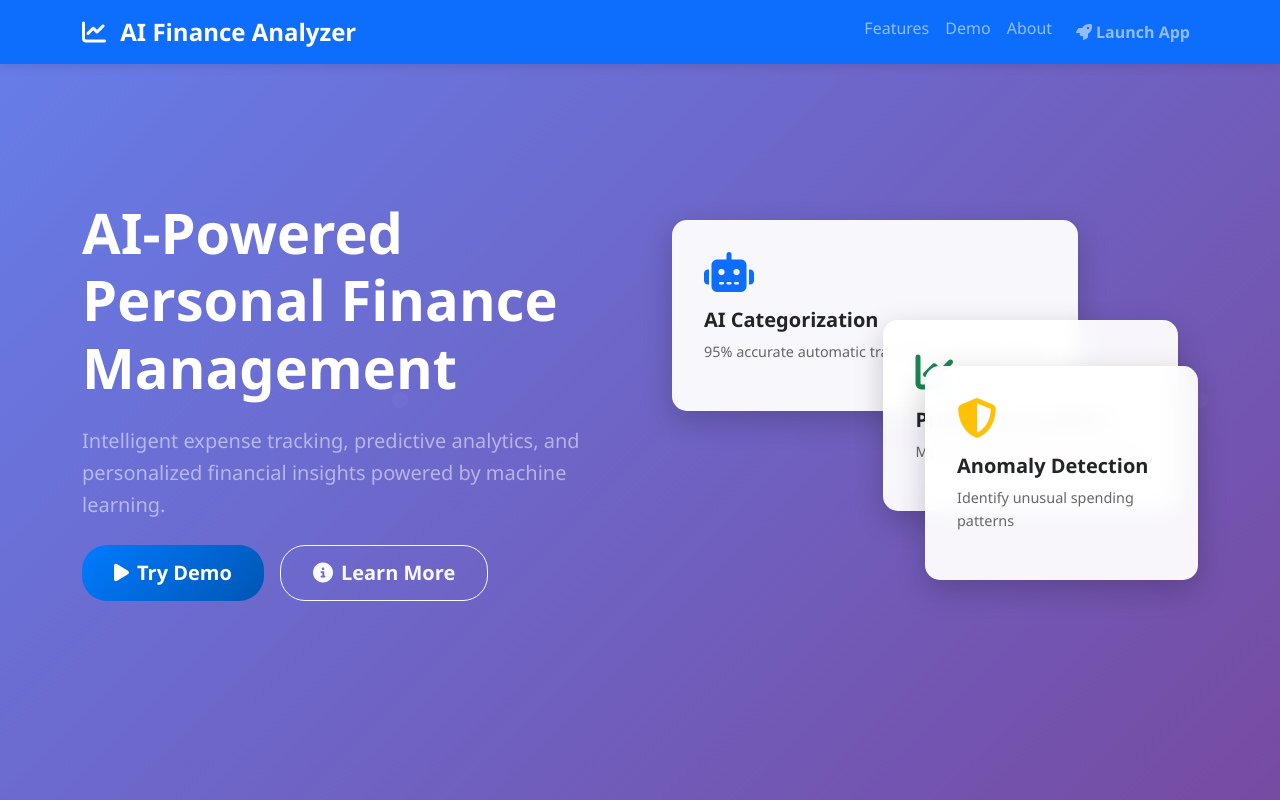
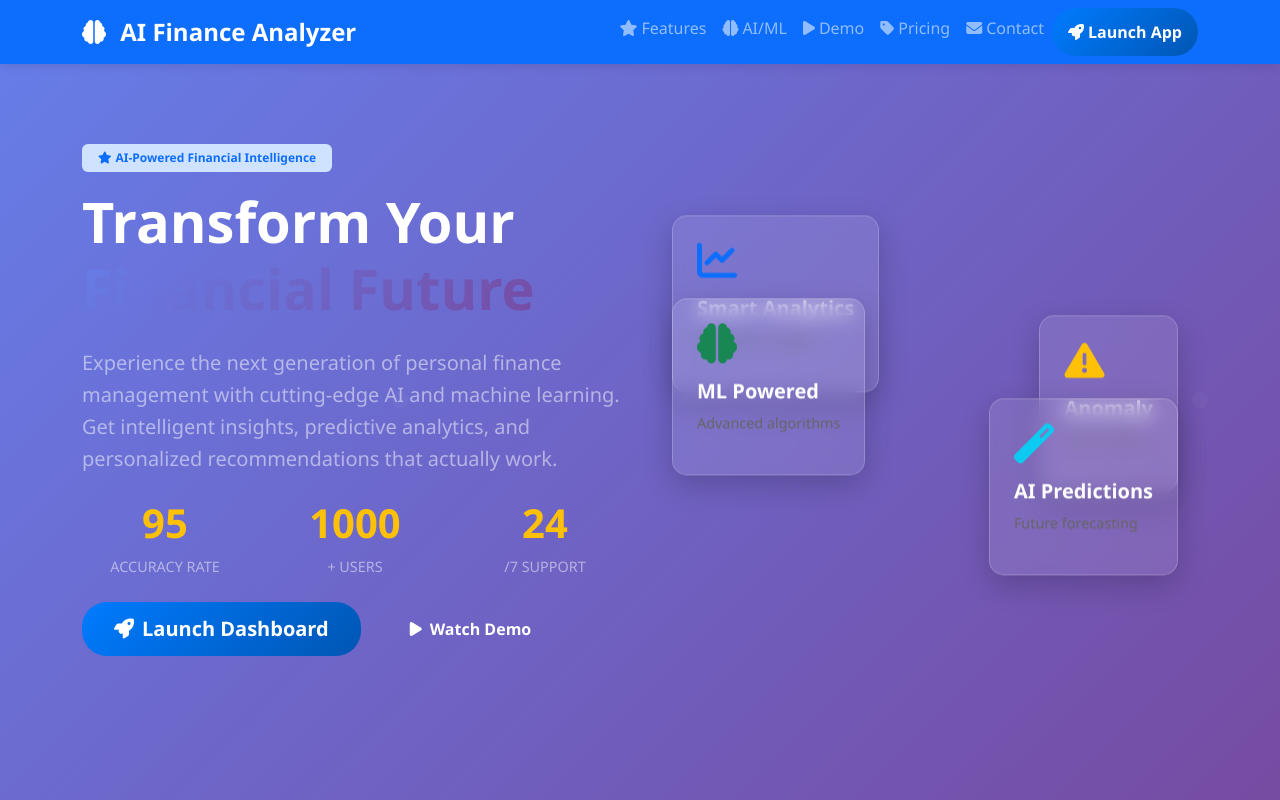
Before and after one commit to hardik5204/ai-finance-analyzer, a plain HTML site: page static-site/index.html in a window 1280 px wide. Shown: the top 800 px of the page. Drawn offline with nearby package versions, Linux system fonts and the light colour scheme.

Commit message:
Fix Financial Future visibility and update landing page to match screenshot

```diff
--- a/static-site/index.html
+++ b/static-site/index.html
@@ -13,7 +13,7 @@
     <nav class="navbar navbar-expand-lg navbar-dark bg-primary fixed-top">
         <div class="container">
             <a class="navbar-brand" href="#">
-                <i class="fas fa-chart-line me-2"></i>
+                <i class="fas fa-brain me-2"></i>
                 AI Finance Analyzer
             </a>
             <button class="navbar-toggler" type="button" data-bs-toggle="collapse" data-bs-target="#navbarNav">
@@ -22,16 +22,32 @@
             <div class="collapse navbar-collapse" id="navbarNav">
                 <ul class="navbar-nav ms-auto">
                     <li class="nav-item">
-                        <a class="nav-link" href="#features">Features</a>
+                        <a class="nav-link" href="#features">
+                            <i class="fas fa-star me-1"></i>Features
+                        </a>
                     </li>
                     <li class="nav-item">
-                        <a class="nav-link" href="#demo">Demo</a>
+                        <a class="nav-link" href="#ai-ml">
+                            <i class="fas fa-brain me-1"></i>AI/ML
+                        </a>
                     </li>
                     <li class="nav-item">
-                        <a class="nav-link" href="#about">About</a>
+                        <a class="nav-link" href="#demo">
+                            <i class="fas fa-play me-1"></i>Demo
+                        </a>
                     </li>
                     <li class="nav-item">
-                        <a class="nav-link btn btn-outline-light btn-sm ms-2" href="#" id="launchApp">
+                        <a class="nav-link" href="#pricing">
+                            <i class="fas fa-tag me-1"></i>Pricing
+                        </a>
+                    </li>
+                    <li class="nav-item">
+                        <a class="nav-link" href="#contact">
+                            <i class="fas fa-envelope me-1"></i>Contact
+                        </a>
+                    </li>
+                    <li class="nav-item">
+                        <a class="nav-link btn btn-primary text-white px-3" href="#" id="launchApp">
                             <i class="fas fa-rocket me-1"></i>Launch App
                         </a>
                     </li>
@@ -45,37 +61,65 @@
         <div class="container">
             <div class="row align-items-center min-vh-100">
                 <div class="col-lg-6">
+                    <div class="mb-3">
+                        <span class="badge bg-primary-subtle text-primary px-3 py-2">
+                            <i class="fas fa-star me-1"></i>AI-Powered Financial Intelligence
+                        </span>
+                    </div>
                     <h1 class="display-4 fw-bold text-white mb-4">
-                        AI-Powered Personal Finance Management
+                        Transform Your<br>
+                        <span class="text-gradient">Financial Future</span>
                     </h1>
                     <p class="lead text-white-50 mb-4">
-                        Intelligent expense tracking, predictive analytics, and personalized financial insights powered by machine learning.
+                        Experience the next generation of personal finance management with cutting-edge AI and machine learning. Get intelligent insights, predictive analytics, and personalized recommendations that actually work.
                     </p>
+
+                    <!-- Statistics -->
+                    <div class="row mb-4">
+                        <div class="col-4 text-center">
+                            <div class="stat-number text-warning fw-bold display-6">95</div>
+                            <div class="stat-label text-white-50 small">ACCURACY RATE</div>
+                        </div>
+                        <div class="col-4 text-center">
+                            <div class="stat-number text-warning fw-bold display-6">1000</div>
+                            <div class="stat-label text-white-50 small">+ USERS</div>
+                        </div>
+                        <div class="col-4 text-center">
+                            <div class="stat-number text-warning fw-bold display-6">24</div>
+                            <div class="stat-label text-white-50 small">/7 SUPPORT</div>
+                        </div>
+                    </div>
+
                     <div class="d-flex gap-3">
-                        <button class="btn btn-primary btn-lg" id="tryDemo">
-                            <i class="fas fa-play me-2"></i>Try Demo
+                        <button class="btn btn-primary btn-lg" id="launchDashboard">
+                            <i class="fas fa-rocket me-2"></i>Launch Dashboard
                         </button>
-                        <button class="btn btn-outline-light btn-lg" id="learnMore">
-                            <i class="fas fa-info-circle me-2"></i>Learn More
+                        <button class="btn btn-link text-white text-decoration-none" id="watchDemo">
+                            <i class="fas fa-play me-2"></i>Watch Demo
                         </button>
                     </div>
                 </div>
                 <div class="col-lg-6">
                     <div class="floating-cards">
                         <div class="card card-1">
-                            <i class="fas fa-robot text-primary"></i>
-                            <h5>AI Categorization</h5>
-                            <p>95% accurate automatic transaction categorization</p>
+                            <i class="fas fa-chart-line text-primary"></i>
+                            <h5>Smart Analytics</h5>
+                            <p>Real-time insights</p>
                         </div>
                         <div class="card card-2">
-                            <i class="fas fa-chart-line text-success"></i>
-                            <h5>Predictive Analytics</h5>
-                            <p>ML-powered spending predictions</p>
+                            <i class="fas fa-exclamation-triangle text-warning"></i>
+                            <h5>Anomaly</h5>
+                            <p>Smart alerts</p>
                         </div>
                         <div class="card card-3">
-                            <i class="fas fa-shield-alt text-warning"></i>
-                            <h5>Anomaly Detection</h5>
-                            <p>Identify unusual spending patterns</p>
+                            <i class="fas fa-brain text-success"></i>
+                            <h5>ML Powered</h5>
+                            <p>Advanced algorithms</p>
+                        </div>
+                        <div class="card card-4">
+                            <i class="fas fa-magic text-info"></i>
+                            <h5>AI Predictions</h5>
+                            <p>Future forecasting</p>
                         </div>
                     </div>
                 </div>
--- a/static-site/style.css
+++ b/static-site/style.css
@@ -58,6 +58,15 @@ body {
     z-index: 2;
 }
 
+/* Text Gradient Effect */
+.text-gradient {
+    background: linear-gradient(135deg, #667eea 0%, #764ba2 100%);
+    -webkit-background-clip: text;
+    -webkit-text-fill-color: transparent;
+    background-clip: text;
+    font-weight: bold;
+}
+
 /* Floating Cards Animation */
 .floating-cards {
     position: relative;
@@ -66,14 +75,15 @@ body {
 
 .floating-cards .card {
     position: absolute;
-    background: rgba(255, 255, 255, 0.95);
-    border: none;
+    background: rgba(255, 255, 255, 0.1);
+    border: 1px solid rgba(255, 255, 255, 0.2);
     border-radius: 15px;
-    padding: 2rem;
+    padding: 1.5rem;
     box-shadow: 0 10px 30px rgba(0,0,0,0.2);
     backdrop-filter: blur(10px);
     transition: all 0.3s ease;
     animation: float 6s ease-in-out infinite;
+    color: white;
 }
 
 .floating-cards .card:hover {
@@ -94,10 +104,15 @@ body {
 }
 
 .card-3 {
+    bottom: 120px;
+    left: 20px;
+    animation-delay: 4s;
+}
+
+.card-4 {
     bottom: 20px;
-    left: 50%;
-    transform: translateX(-50%);
-    animation-delay: 4s;
+    right: 20px;
+    animation-delay: 6s;
 }
 
 @keyframes float {
```
